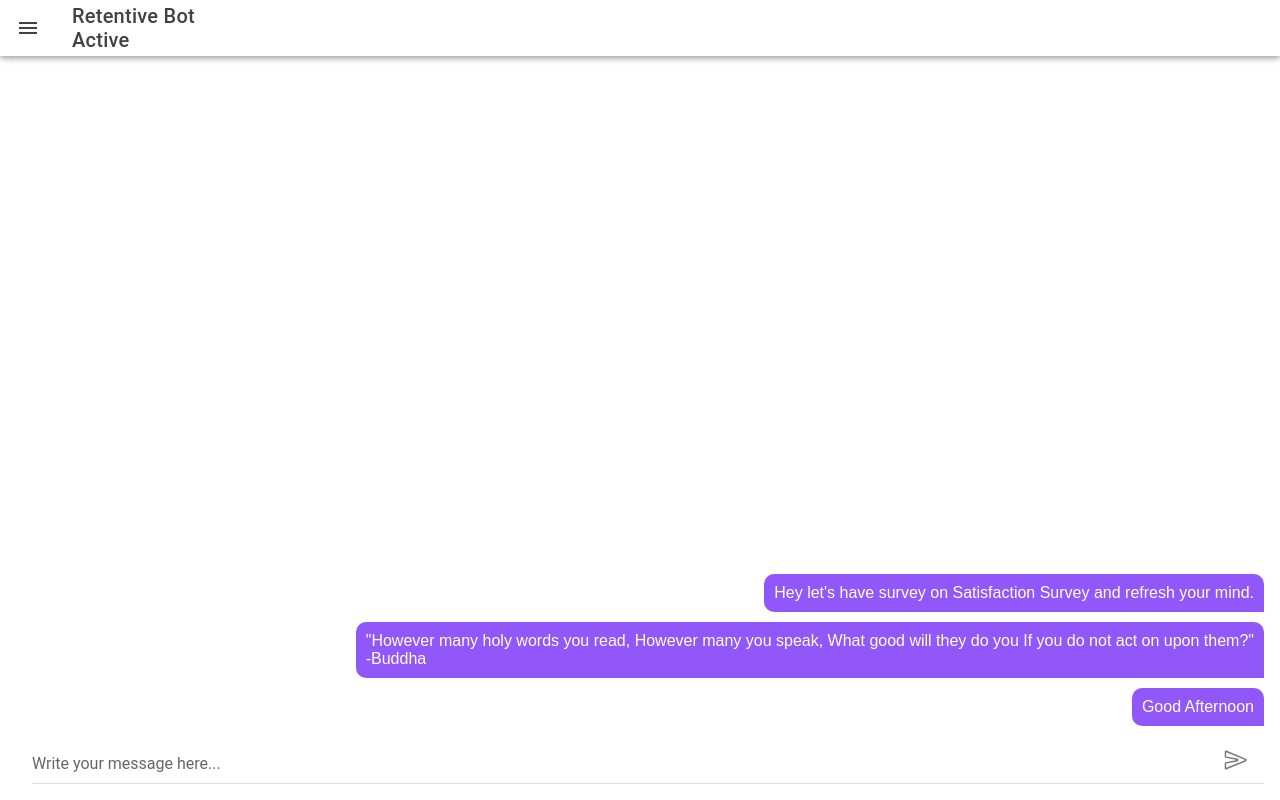
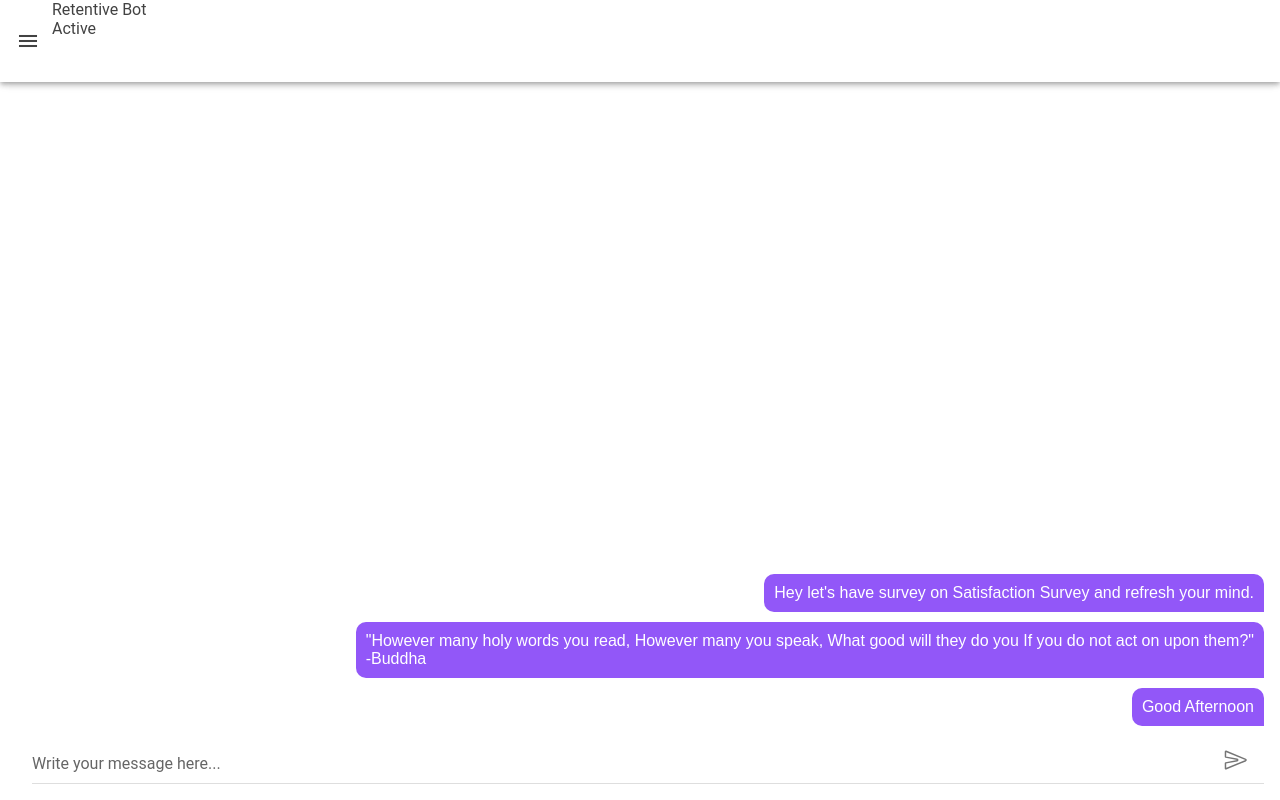
Before and after one commit to C0dewithLokesh/Retentive-bot, a React (Vite) app: page /home in a window 1280 px wide. Built offline with nearby package versions, Linux system fonts and the light colour scheme.

Commit message:
logout btn added

```diff
--- a/src/components/home/Home.tsx
+++ b/src/components/home/Home.tsx
@@ -1,4 +1,5 @@
 import {
+  IonButton,
   IonButtons,
   IonHeader,
   IonIcon,
@@ -87,7 +88,7 @@ const Home: React.FC<HomeProps> = ({
     <IonPage id="main-content" className="home-page">
       {/* HEADER */}
       <IonHeader className="header shadow-none border-b border-[#7c3aed] w-screen">
-        <IonToolbar className="header-wrapper ">
+        <IonToolbar className="header-wrapper flex flex-row items-center">
           <IonButtons
             slot="start"
             className="menu-ion-btn"
@@ -98,12 +99,17 @@ const Home: React.FC<HomeProps> = ({
               autoHide={false}
             ></IonMenuButton>
           </IonButtons>
-          <IonTitle className="header-container">
-            <p className="user-name mt-5 mb-0 font-medium">Retentive Bot</p>
-            <p className="user-status mb-4 text-sm text-[#4ac14a] mt-1">
-              Active
-            </p>
-          </IonTitle>
+
+          <div className="header-container flex items-center justify-between px-5">
+            <div className=" max-w-fit">
+              <h1 className="user-name mt-5 mb-0 font-medium text-[20px]">Retentive Bot</h1>
+              <p className="user-status mb-4 text-sm text-[#4ac14a] mt-1">
+                Active
+              </p>
+            </div>
+            <IonButton routerLink="/login" className="logout-btn py-[10px] bg-[#7c3aed] text-sm rounded-[50px]">LogOut</IonButton>
+          </div>
+
         </IonToolbar>
       </IonHeader>
 
--- a/src/theme/variables.css
+++ b/src/theme/variables.css
@@ -264,6 +264,16 @@ ion-router-outlet {
 } */
 
 /*
+  Login
+*/
+
+.logout-btn::part(native) {
+  color: #fff;
+  background-color: transparent;
+  box-shadow: none;
+}
+
+/*
   Split Pane
 */
 
```
